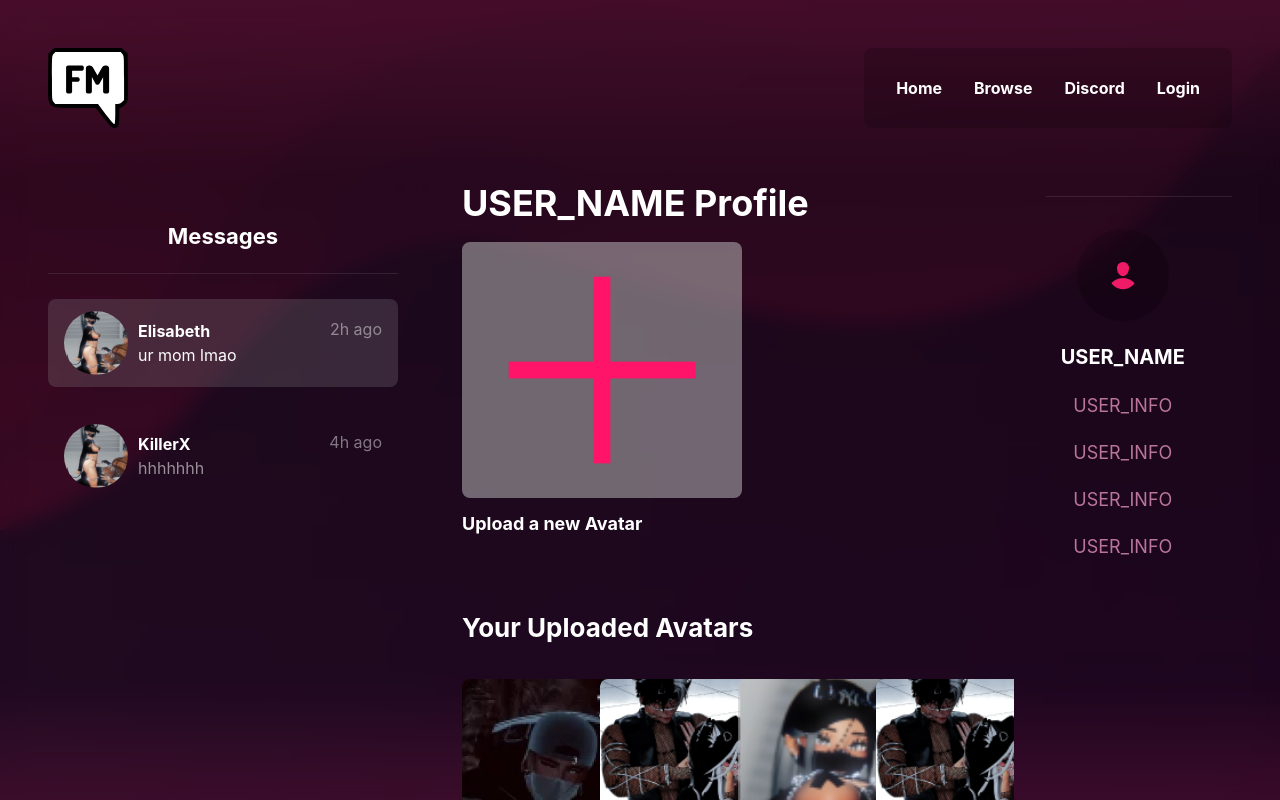
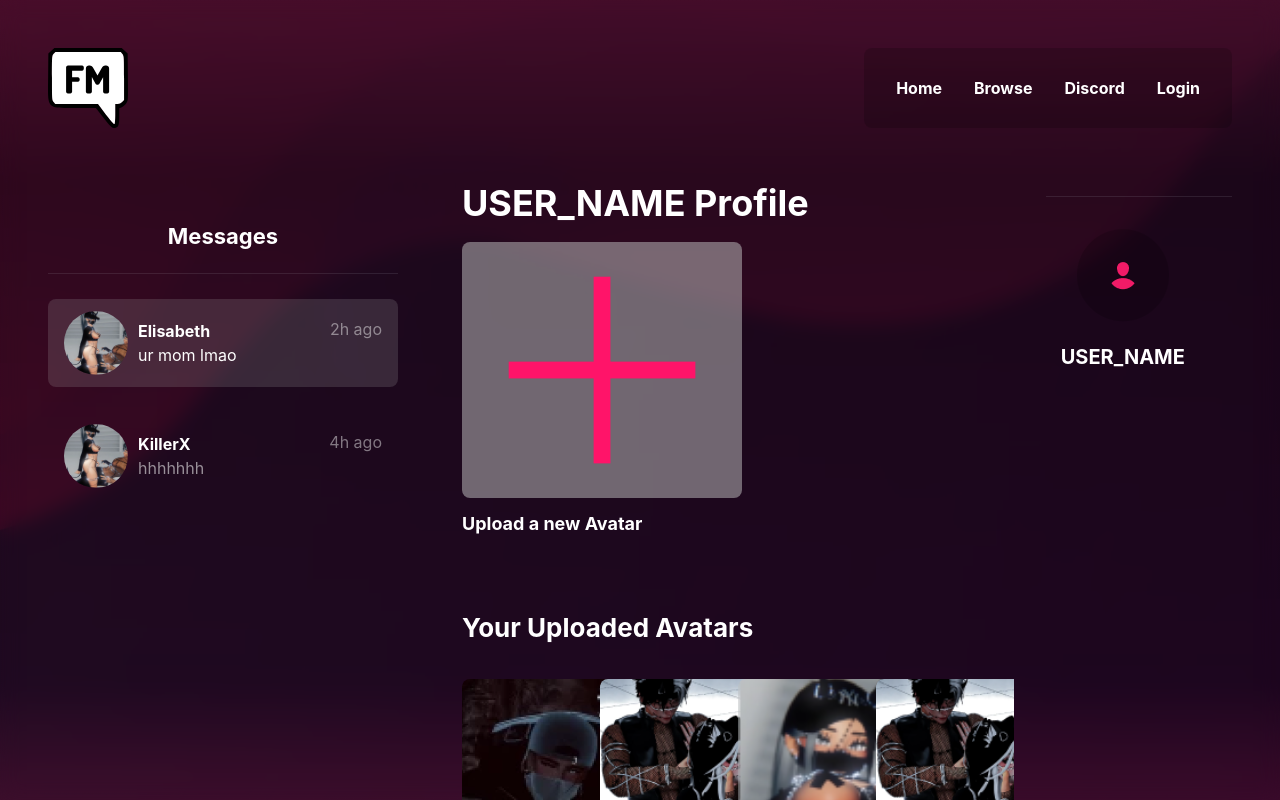
Before and after one commit to GoulartAugusto/fm-web-test-master, a Next.js app: page /profile in a window 1280 px wide. Shown: the top 800 px of the page. Built offline with nearby package versions, Linux system fonts and the light colour scheme.

Commit message:
some comments for what we have to do

```diff
--- a/src/components/post.js
+++ b/src/components/post.js
@@ -38,7 +38,8 @@ function Post({ post }) {
         <Text fontWeight={600}>{post.platform}</Text>
       </Box>
 
-      <Box as="a" href={`/browse/${post.id}`}>
+      <Box>
+        <Link href={`/browse/${post.id}`}>
           <Image
             borderRadius="8px"
             w="280px"
@@ -47,6 +48,7 @@ function Post({ post }) {
             src={post.thumbnail}
             _hover={{ cursor: "pointer" }}
           />
+        </Link>
       </Box>
 
       <Text fontSize="18px" mt={3} fontWeight={700}>
--- a/src/pages/browse/index.js
+++ b/src/pages/browse/index.js
@@ -43,6 +43,9 @@ function Browse() {
   return (
     <Box>
       <Header />
+      {/* the app info like images and text are getting overlaid on each other */}
+
+      {/* have to change de behavior of the app on different sizes of screen | possibilly with Tailwind */}
 
       <Flex gap="32px" padding="0px 48px">
         <Box width="400px" height="489px">
--- a/src/pages/profile/index.js
+++ b/src/pages/profile/index.js
@@ -82,6 +82,7 @@ function Profile() {
       <Header />
 
       <Flex gap="32px" padding="0px 48px">
+        {/* when click the message box change only the center of the page and open a chat */}
         <Box mr={8} mt={8} w='350px' textAlign='center'>
               <Text fontSize="22px" mt={3} fontWeight={700}>Messages</Text>
                   <hr
@@ -90,7 +91,7 @@ function Profile() {
                   opacity: "0.1",
                   }}
               />
-            <Box w='350px' h='88px' display='flex' alignItems='center' mt='25px' borderRadius='8px' backgroundColor="rgba(169, 169, 169, 0.2)" justifyContent='space-between'>
+            <Box w='350px' h='88px' display='flex' alignItems='center' mt='25px' borderRadius='8px' backgroundColor="rgba(169, 169, 169, 0.2)" justifyContent='space-between' _hover={{cursor:'pointer'}}>
 
             <Box display='flex'>
               <Image src="/assets/demo/amari5.png" w='64px' h='64px' borderRadius='50%' ml='1rem' />
@@ -104,7 +105,7 @@ function Profile() {
 
             </Box>
 
-            <Box w='350px' h='88px' display='flex' alignItems='center' mt='25px' borderRadius='8px' justifyContent='space-between'>
+            <Box w='350px' h='88px' display='flex' alignItems='center' mt='25px' borderRadius='8px' justifyContent='space-between' _hover={{cursor:'pointer'}}>
               <Box display='flex'>
                 <Image src="/assets/demo/amari5.png" w='64px' h='64px' borderRadius='50%' ml='1rem' />
                 <Box paddingLeft='10px' display='flex' flexDirection='column' alignItems='start' mt='0.5rem'>
@@ -124,6 +125,7 @@ function Profile() {
                 USER_NAME Profile
             </Text>
 
+                {/* This is the link for where we make a new post */}
             <SimpleGrid mt={3} columns={[1, 2, 3, 4, 5]}>
             <Box w="280px" h="366px" position="relative">
                 <Box>
@@ -166,13 +168,10 @@ function Profile() {
         />
 
           {/* map info from API to display on profile page */}
+          {/* When the image are clicked open a floating centered div for the user info */}
           <Box mr={8} mt={8} textAlign='center'>
             <Center><Image src='/assets/profile-landing.png' /></Center>
             <Text mt={5} fontSize='20px' fontWeight={700}>USER_NAME</Text>
-            <Text color='#BA769A' mt={5} w='100%' fontSize='18px'>USER_INFO</Text>
-            <Text color='#BA769A' mt={5} w='100%' fontSize='18px'>USER_INFO</Text>
-            <Text color='#BA769A' mt={5} w='100%' fontSize='18px'>USER_INFO</Text>
-            <Text color='#BA769A' mt={5} w='100%' fontSize='18px'>USER_INFO</Text>
           </Box>
 
         </Box>
```
Lines whose indentation alone changed are shown as unchanged.
